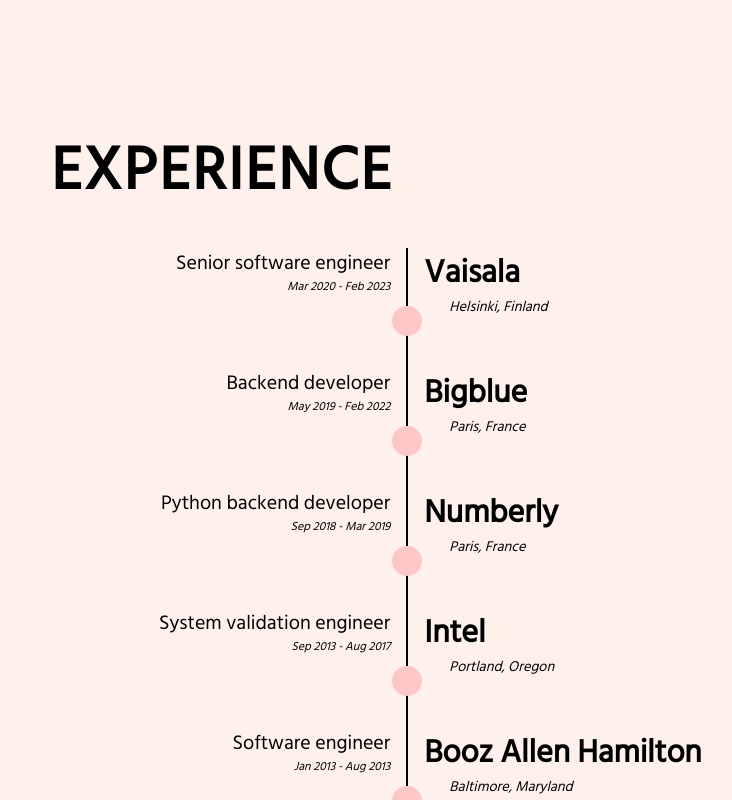
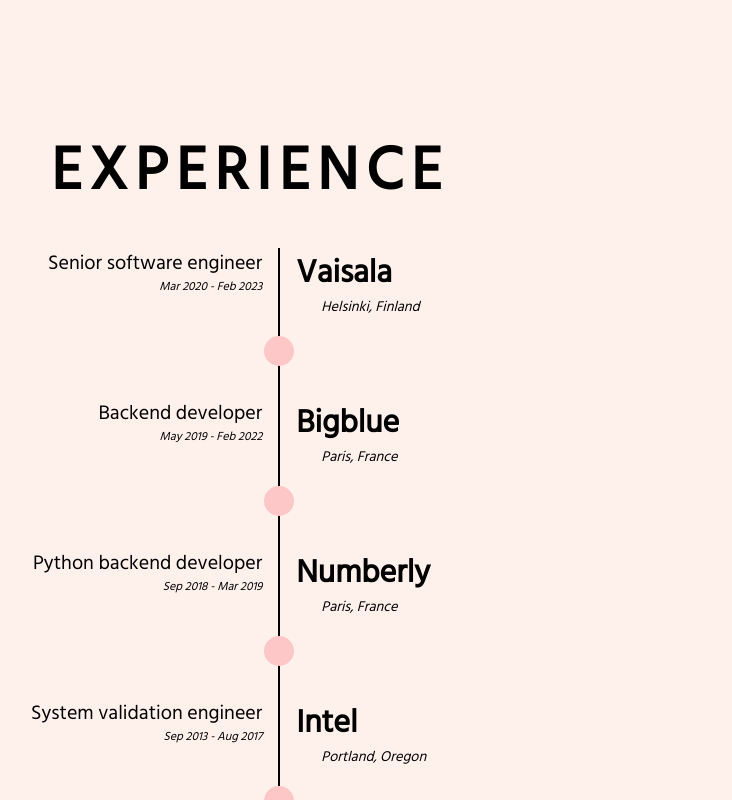
Before and after one commit to wonesy/cammycv, a React (Vite) app: page / in a window 1280 px wide. Shown: the part 1340-2140 px from the top of the page, without its empty margins (141-873 px from the left). Built offline with nearby package versions, Linux system fonts and the light colour scheme.

Commit message:
mobile rework exp

```diff
--- a/src/App.css
+++ b/src/App.css
@@ -73,17 +73,24 @@
 
 
 @media only screen and (min-width: 600px)  {
-  .experience {
+  .experience > h1 {
     margin-left: 15%;
   }
 }
 
 .experience > h1 {
-  font-size: 3.8rem;
+  font-size: 3rem;
   font-weight: 700;
   text-transform: capitalize;
-  letter-spacing: 0.15rem;
+  letter-spacing: 0.1rem;
   margin-bottom: 2rem;
+}
+
+@media only screen and (min-width: 600px)  {
+  .experience > h1 {
+    font-size: 3.8rem;
+    letter-spacing: 0.5rem;
+  }
 }
 
 .mt-150 {
@@ -94,9 +101,15 @@
 
 .experience-node {
   display: grid;
-  grid-template-columns: 1fr 2fr;
+  grid-template-columns: 1fr 1fr;
   gap: 1rem;
-  min-height: 120px;
+  min-height: 150px;
+}
+
+@media only screen and (min-width: 600px)  {
+  .experience-node {
+    grid-template-columns: 1fr 2fr;
+  }
 }
 
 .left-side {
@@ -126,6 +139,20 @@
   border-radius: 50%;
   bottom: 2rem;
   left: -2rem;
+}
+
+.hide-border {
+  position: absolute;
+  height: 2rem;
+  width: 10px;
+  background-color: var(--main-bg-color);
+  bottom: 0;
+  left: -1.3rem;
+  display: none;
+}
+
+.experience > .experience-node:last-child .hide-border {
+  display: block;
 }
 
 .relative {
--- a/src/Experience.tsx
+++ b/src/Experience.tsx
@@ -12,7 +12,6 @@
   location,
 }: ExperienceNodeProps) {
   return (
-    <div className="relative">
     <div className="experience-node">
       <div className="left-side">
         <div className="title">{title}</div>
@@ -22,7 +21,7 @@
         <div className="company">{company}</div>
         <div className="location">{location}</div>
         <div className="pink-dot" />
-        </div>
+        <div className="hide-border" />
       </div>
     </div>
   )
```
Lines whose indentation alone changed are shown as unchanged.
